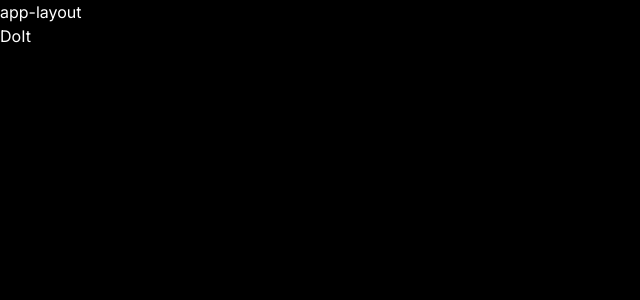
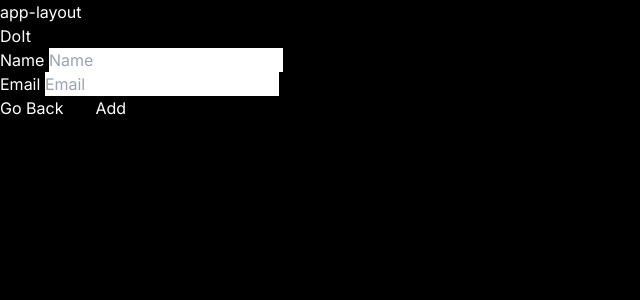
Before and after one commit to XoDeR/DoIt, a Next.js app: page / in a window 1280 px wide. Shown: the top 300 px of the page, without its empty margins (0-640 px from the left). Built offline with nearby package versions, Linux system fonts and the light colour scheme.

Commit message:
basic interaction with db

```diff
--- /dev/null
+++ b/app/api/add-new-user/route.ts
@@ -0,0 +1,38 @@
+import { NextResponse } from "next/server";
+
+import { PrismaClient } from "@prisma/client";
+
+const prisma = new PrismaClient();
+
+async function addToDb(values: any) {
+  await prisma.user.create({
+    data: {
+      name: values.name,
+      email: values.email,
+    },
+  });
+
+  const allUsers = await prisma.user.findMany({});
+  console.dir(allUsers, { depth: null });
+}
+
+export async function POST(request: Request) {
+  const { formValues } = await request.json();
+  // Assuming you're sending the data as JSON
+  // Here, you can process the 'formValues' data and add it to the db
+
+  addToDb(formValues)
+    .then(async () => {
+      await prisma.$disconnect();
+    })
+    .catch(async (e) => {
+      console.error(e);
+      await prisma.$disconnect();
+      process.exit(1);
+    });
+  // console to demonstrate the data receiving on the server
+  console.log(formValues);
+
+  // Return a response
+  return NextResponse.json({ message: "User added successfully" });
+}
--- a/app/page.tsx
+++ b/app/page.tsx
@@ -1,9 +1,12 @@
 import { AppLayout } from "@/components/layouts/app-layout";
+
+import AddUserForm from "@/components/add-user-form";
 
 export default function IndexPage() {
   return (
     <AppLayout>
       <div>DoIt</div>
+      <AddUserForm />
     </AppLayout>
   );
 }
--- /dev/null
+++ b/components/add-user-form.tsx
@@ -0,0 +1,87 @@
+"use client";
+import Link from "next/link";
+import { useState } from "react";
+
+const AddUserForm = () => {
+  const [formValues, setFormValues] = useState({
+    name: "",
+    email: "",
+  });
+
+  const [email, setEmail] = useState("");
+  const [username, setUsername] = useState("");
+
+  const handleChange = (e: any) => {
+    const { id, value } = e.target;
+    setFormValues((prevValues) => ({
+      ...prevValues,
+      [id]: value,
+    }));
+  };
+
+  const handleSubmit = async (e: any) => {
+    e.preventDefault();
+
+    try {
+      const response = await fetch("/api/add-new-user", {
+        method: "POST",
+        headers: {
+          "Content-Type": "application/json",
+        },
+        body: JSON.stringify({ formValues }),
+      });
+
+      if (response.ok) {
+        // Handle success
+        console.log("User added successfully");
+        // Optionally, you can reset the formValues state here
+        setFormValues({ name: "", email: "" });
+      } else {
+        // Handle errors
+        console.error("Error adding user");
+      }
+    } catch (error) {
+      console.error("Error:", error);
+    }
+  };
+
+  return (
+    <div className="">
+      <form onSubmit={handleSubmit}>
+        <div>
+          <label> Name </label>
+          <input
+            id="name"
+            type="text"
+            placeholder="Name"
+            value={formValues.name}
+            onChange={handleChange}
+          />
+        </div>
+
+        <div>
+          <label> Email </label>
+          <input
+            id="email"
+            type="text"
+            placeholder="Email"
+            value={formValues.email}
+            onChange={handleChange}
+          />
+        </div>
+
+        <div>
+          <Link href="/">
+            <button>Go Back</button>
+          </Link>
+
+          <button className="ml-8" type="submit">
+            Add
+          </button>
+        </div>
+      </form>
+    </div>
+  );
+};
+
+export default AddUserForm;
```
